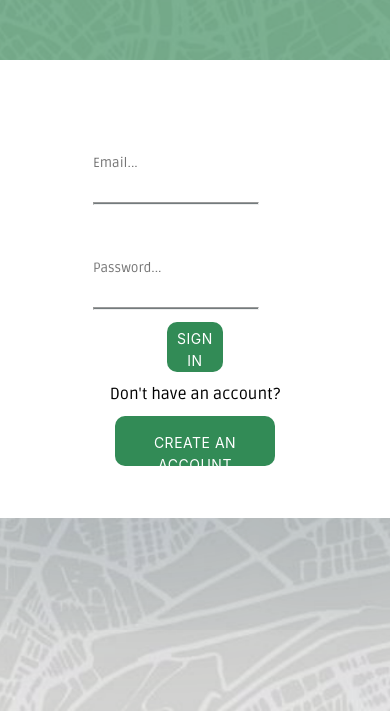
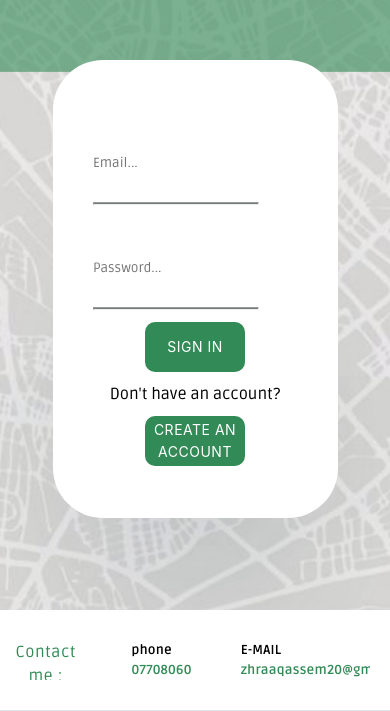
Before and after one commit to Zhraa-Qassem/booking-system, a React (Create React App) app: page /signin in a window 390 px wide. Shown: the part 133-844 px from the top of the page. Built offline with nearby package versions, Linux system fonts and the light colour scheme; no server answers.

Commit message:
fix responsive

```diff
--- a/src/App.css
+++ b/src/App.css
@@ -189,11 +189,12 @@ h1 {
   color: #328B56;
 }
 
-.btn {
+.btn,
+.v-btn {
   background-color: #328B56;
   color: #FFF;
 }
-
+.v-btn,
 .btn,
 .wt-btn {
   width: 188px;
@@ -441,12 +442,8 @@ h1 {
   box-shadow: 0px 141px 200px -80px rgba(25, 58, 75, 0.30);
 }
 
-.sign-card{
-  margin: 8.5% 0;
-}
-/* .signup-card{
 
-} */
+
 
 .sign-up,
 .sign-in {
@@ -462,6 +459,12 @@ h1 {
   justify-content: center;
   align-items: center;
 }
+.sign-up .footer,
+.sign-in .footer{
+position: fixed;
+bottom: 0;
+left: 0;
+width: 100%;}
 
 .select-input {
   width: 100%;
@@ -489,7 +492,8 @@ h1 {
   gap: 12px;
 }
 
-.report-input label .sign-input label,
+.report-input label ,
+.sign-input label,
 .add-input label,
 .where-input label,
 .report-input label,
--- a/src/component/RouteCard.jsx
+++ b/src/component/RouteCard.jsx
@@ -45,7 +45,7 @@ function RouteCard({ route, index, reportRoute, deleteRoute }) {
             ! Report
           </button>
          {/* <Link to={`/route/${route.id}`}>*/}
-          <button className='btn'>View</button>
+          <button className='v-btn'>View</button>
           {/*</Link>*/}
           <button className="delete-button" onClick={() => deleteRoute(route)}>
             Delete
--- a/src/responsive.css
+++ b/src/responsive.css
@@ -1,9 +1,21 @@
 @media (max-width: 768px) {
 
   .footer {
+    /* display: none; */
+   width:  100%;
+  }
+  .foot h4,
+  .mini-contact img{
     display: none;
   }
 
+  .copy-right {
+    display: none;
+  }
+  .signup-card,
+  .sign-card{
+    width: auto;
+  }
   .nav-elm :link {
     font-size: 10px;
   }
@@ -155,10 +167,14 @@
     white-space: normal;
     min-height: 200px;
   }
-  .btn, .wt-btn{
+  .v-btn{
     width: auto;
-    padding: 10%;
+
   }
+  .btn,
+.wt-btn {
+  width: 100px;
+}
   .route-header {
     width: auto;
     padding-right: 10px;
```
